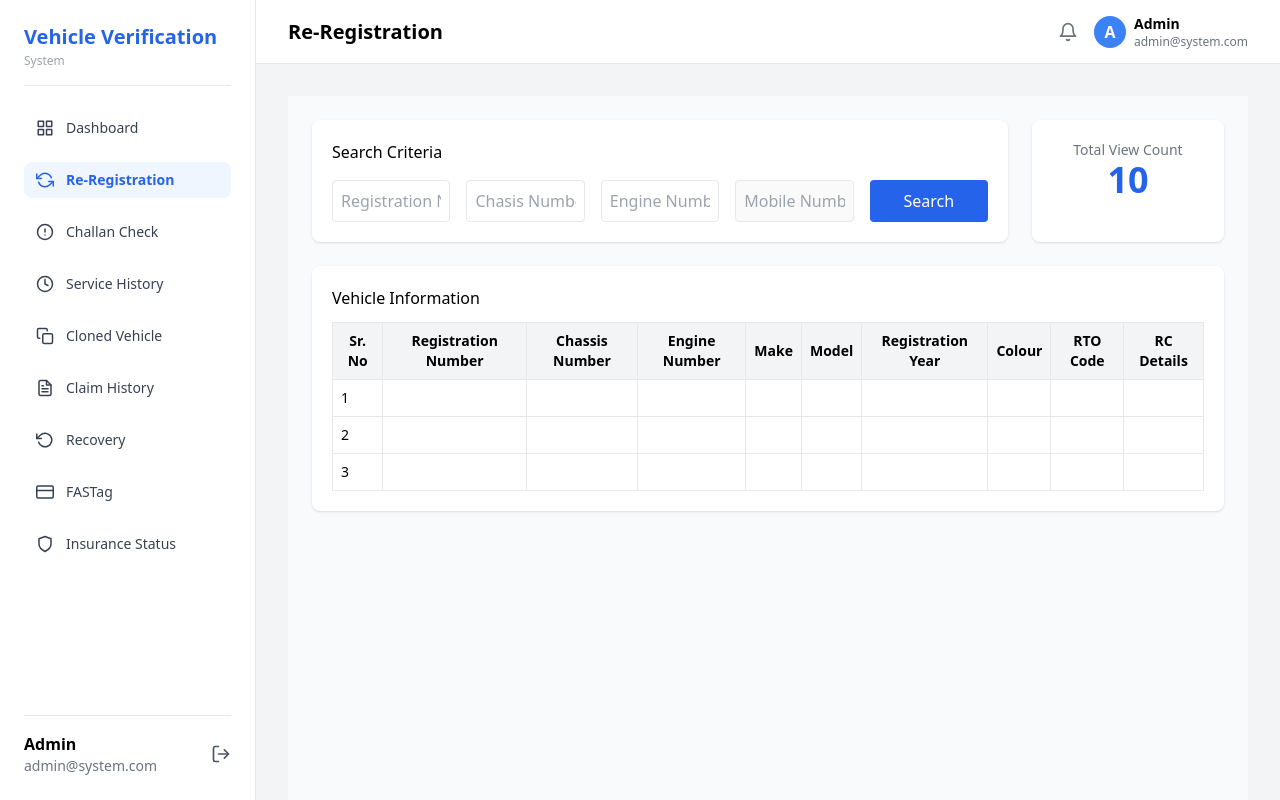
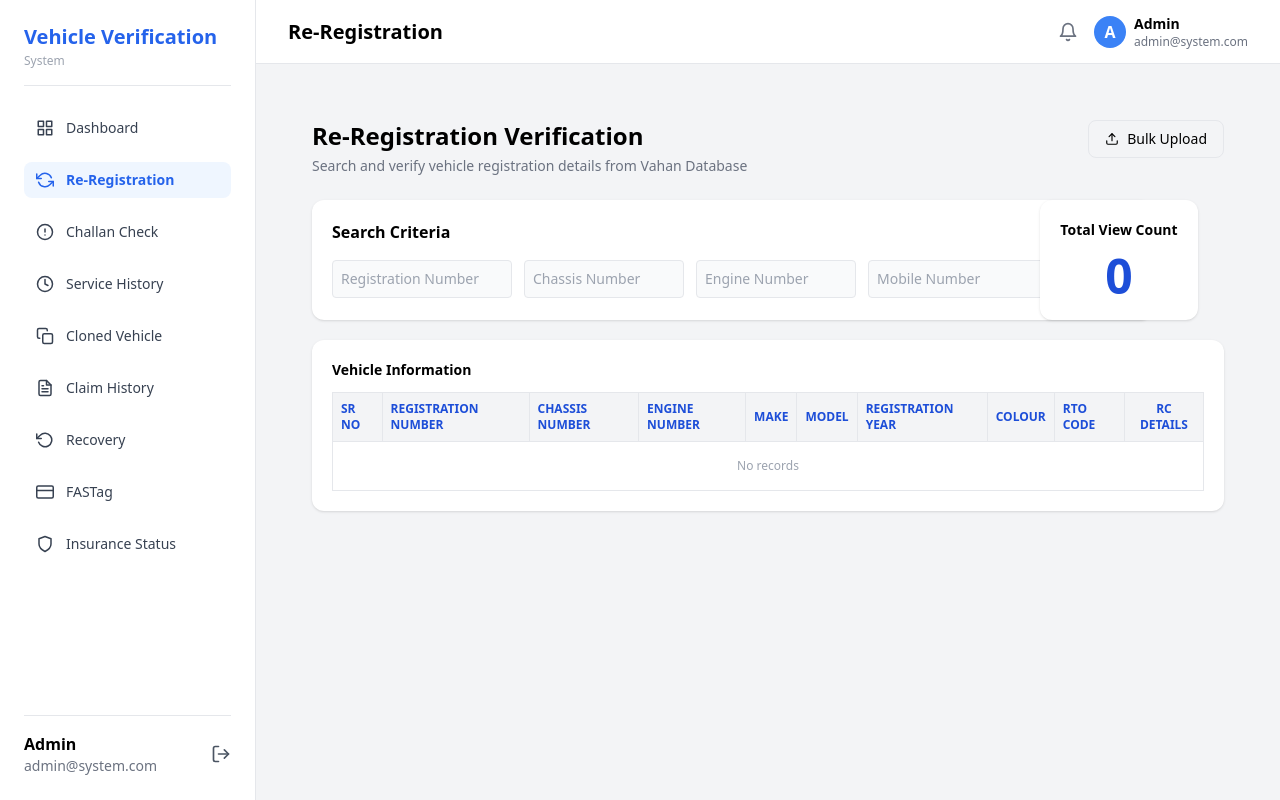
Before and after one commit to LaxmanGudimalla/satyasakshi-frontend, a React (Create React App) app: page /admin/re-registration in a window 1280 px wide. Built offline with nearby package versions, Linux system fonts and the light colour scheme.

Commit message:
Updated the ReREgistration.jsx

```diff
--- a/src/pages/adminPages/ReRegistration.jsx
+++ b/src/pages/adminPages/ReRegistration.jsx
@@ -1,7 +1,10 @@
 import { useState } from "react";
 import { searchReRegistration } from "../../services/admin.service";
+import { FiSearch,FiUpload  } from "react-icons/fi";
+
 
 export default function ReRegistration() {
+
   const [form, setForm] = useState({
     registrationNumber: "",
     chassisNumber: "",
@@ -10,6 +13,7 @@ export default function ReRegistration() {
   });
 
   const [result, setResult] = useState(null);
+  const [popup, setPopup] = useState(null);
   const [loading, setLoading] = useState(false);
 
   const handleChange = (e) => {
@@ -25,7 +29,7 @@ export default function ReRegistration() {
     try {
       setLoading(true);
       const res = await searchReRegistration(form);
-      setResult(res.data);
+      setResult(res);
     } catch (err) {
       alert(err.message);
       setResult(null);
@@ -35,85 +39,201 @@ export default function ReRegistration() {
   };
 
   return (
-    <div className="p-6 bg-gray-50 min-h-screen">
-      {/* SEARCH CRITERIA */}
-      <div className="flex gap-6 mb-6">
-        <div className="bg-white p-5 rounded-lg shadow flex-1">
-          <h3 className="font-medium mb-4">Search Criteria</h3>
-          <div className="grid grid-cols-1 md:grid-cols-5 gap-4">
-            <input className="border p-2 rounded" name="registrationNumber" placeholder="Registration Number" onChange={handleChange} />
-            <input className="border p-2 rounded" name="chassisNumber" placeholder="Chasis Number" onChange={handleChange} />
-            <input className="border p-2 rounded" name="engineNumber" placeholder="Engine Number" onChange={handleChange} />
-            <input className="border p-2 rounded" name="mobileNumber" placeholder="Mobile Number" disabled />
-            <button onClick={handleSearch} className="bg-blue-600 text-white rounded px-4">
-              Search
+    <div className="p-6 bg-gray-100 min-h-screen">
+   {/* ---------- POPUP ---------- */}
+      {popup && (
+        <div className="fixed inset-0 bg-black bg-opacity-40 flex items-center justify-center">
+          <div className="bg-white p-6 rounded-xl shadow w-96">
+            <h3 className="font-medium text-lg mb-4">RC Personal Details</h3>
+
+            <div className="text-sm space-y-2">
+              <p><b>Owner Name:</b> {popup.ownerName}</p>
+              <p><b>Office Code:</b> {popup.officeCode}</p>
+              <p><b>Vehicle Class:</b> {popup.vehicleClass}</p>
+              <p><b>Color:</b> {popup.color}</p>
+              <p><b>Fitness Date:</b> {popup.fitnessDate}</p>
+              <p><b>Record Found In:</b> {popup.recordFoundIn}</p>
+            </div>
+
+            <button
+              className="mt-4 border px-4 py-1 rounded"
+              onClick={() => setPopup(null)}
+            >
+              Close
             </button>
           </div>
         </div>
+      )}
 
-        <div className="bg-white p-5 rounded-lg shadow w-48 text-center">
-          <p className="text-sm text-gray-500">Total View Count</p>
-          <p className="text-4xl font-bold text-blue-600">10</p>
+
+      {/* ───────── HEADER ROW ───────── */}
+      <div className="flex justify-between items-start mb-6">
+        <div>
+          <h1 className="text-2xl font-bold">
+            Re-Registration Verification
+          </h1>
+
+          <p className="text-sm text-gray-500 mt-1">
+            Search and verify vehicle registration details from Vahan Database
+          </p>
         </div>
+
+<button className="bg-gray-100 border px-4 py-2 rounded-lg text-sm flex items-center gap-2">
+  <FiUpload className="text-black" />
+  Bulk Upload
+</button>
+
       </div>
 
-      {/* VEHICLE INFORMATION TABLE */}
-      <div className="bg-white p-5 rounded-lg shadow mb-6">
-        <h3 className="font-medium mb-3">Vehicle Information</h3>
 
-        <table className="w-full text-sm border">
+      {/* ───────── TOP SECTION ───────── */}
+      <div className="grid grid-cols-1 md:grid-cols-4 gap-6 ">
+
+        {/* ───── SEARCH CRITERIA CARD ───── */}
+<div className="bg-white rounded-xl shadow col-span-3 p-5 max-w-[840px] mx-auto">
+
+  <h3 className="font-semibold mb-4">
+    Search Criteria
+  </h3>
+
+  {/* INLINE CONSTRAINED ROW */}
+  <div className="flex items-center gap-3">
+
+    <input
+      className="border p-2 rounded text-sm bg-gray-50"
+      name="registrationNumber"
+      placeholder="Registration Number"
+      onChange={handleChange}
+      value={form.registrationNumber}
+      style={{ maxWidth: "180px" }}     // ONLY VISUAL LIMIT
+    />
+
+    <input
+      className="border p-2 rounded text-sm bg-gray-50"
+      name="chassisNumber"
+      placeholder="Chassis Number"
+      onChange={handleChange}
+      value={form.chassisNumber}
+      style={{ maxWidth: "160px" }}
+    />
+
+    <input
+      className="border p-2 rounded text-sm bg-gray-50"
+      name="engineNumber"
+      placeholder="Engine Number"
+      onChange={handleChange}
+      value={form.engineNumber}
+      style={{ maxWidth: "160px" }}
+    />
+
+    {/* MOBILE NUMBER – existing */}
+    <input
+      className="border p-2 rounded flex-1 text-sm bg-gray-50"
+      name="mobileNumber"
+      placeholder="Mobile Number"
+      disabled
+      value={form.mobileNumber}
+    />
+
+    {/* SEARCH BUTTON INLINE */}
+    <button
+      onClick={handleSearch}
+      className="bg-blue-600 text-white px-4 py-2 rounded-lg text-sm flex items-center gap-1"
+    >
+      <FiSearch className="text-white" />
+      Search
+    </button>
+
+  </div>
+</div>
+
+
+
+
+        {/* ───── TOTAL VIEW COUNT CARD ───── */}
+        <div className="bg-white rounded-xl shadow p-5 text-center max-w-[320px] mx-auto">
+          <h3 className="text-sm font-bold">
+            Total View Count
+          </h3>
+
+          <p className="text-5xl font-bold text-blue-700 mt-3">
+            {result?.vehicleInformation?.length || 0}
+          </p>
+        </div>
+
+      </div>
+
+
+      {/* ───────── VEHICLE INFORMATION TABLE ───────── */}
+      <div className="bg-white rounded-xl shadow p-5 mt-5">
+        <h3 className="text-sm font-bold mb-3">
+          Vehicle Information
+        </h3>
+
+        <table className="w-full text-xs border">
           <thead className="bg-gray-100">
-            <tr>
-              <th className="border p-2">Sr. No</th>
-              <th className="border p-2">Registration Number</th>
-              <th className="border p-2">Chassis Number</th>
-              <th className="border p-2">Engine Number</th>
-              <th className="border p-2">Make</th>
-              <th className="border p-2">Model</th>
-              <th className="border p-2">Registration Year</th>
-              <th className="border p-2">Colour</th>
-              <th className="border p-2">RTO Code</th>
-              <th className="border p-2">RC Details</th>
+            <tr className="uppercase text-blue-700">
+              <th className="p-2 border text-left">Sr No</th>
+              <th className="p-2 border text-left">Registration Number</th>
+              <th className="p-2 border text-left">Chassis Number</th>
+              <th className="p-2 border text-left">Engine Number</th>
+              <th className="p-2 border text-left">Make</th>
+              <th className="p-2 border text-left">Model</th>
+              <th className="p-2 border text-left">Registration Year</th>
+              <th className="p-2 border text-left">Colour</th>
+              <th className="p-2 border text-left">RTO Code</th>
+              <th className="p-2 border text-center">RC Details</th>
             </tr>
           </thead>
+
           <tbody>
-            {[1, 2, 3].map((i) => (
+            {result?.vehicleInformation?.map((v, i) => (
               <tr key={i}>
-                <td className="border p-2">{i}</td>
-                <td className="border p-2"></td>
-                <td className="border p-2"></td>
-                <td className="border p-2"></td>
-                <td className="border p-2"></td>
-                <td className="border p-2"></td>
-                <td className="border p-2"></td>
-                <td className="border p-2"></td>
-                <td className="border p-2"></td>
-                <td className="border p-2"></td>
+                <td className="p-2 border">{i + 1}</td>
+                <td className="p-2 border">{v.registrationNumber}</td>
+                <td className="p-2 border">{v.chassisNumber}</td>
+                <td className="p-2 border">{v.engineNumber}</td>
+                <td className="p-2 border">{v.make}</td>
+                <td className="p-2 border">{v.model}</td>
+                <td className="p-2 border">{v.registrationYear}</td>
+                <td className="p-2 border">{v.colour}</td>
+                <td className="p-2 border">{v.officeCode}</td>
+
+                <td className="p-2 border text-center">
+                  <button
+                    className="border px-3 py-1 rounded text-[10px]"
+                    onClick={() => setPopup(result.popupDetails[i])}
+                  >
+                    View
+                  </button>
+                </td>
               </tr>
             ))}
+
+            {!result?.vehicleInformation?.length && (
+              <tr>
+                <td colSpan="10" className="p-4 text-center text-gray-400">
+                  No records
+                </td>
+              </tr>
+            )}
           </tbody>
         </table>
       </div>
 
-      {/* SEARCH VEHICLE DETAILS */}
-      {result && (
-        <div className="bg-white p-5 rounded-lg shadow">
-          <div className="flex justify-between mb-3">
-            <h3 className="font-medium">Search Vehicle Details</h3>
-            <div className="flex gap-2">
-              <button className="border px-3 py-1 rounded-lg text-sm">Print</button>
-              <button className="border px-3 py-1 rounded-lg text-sm">Back</button>
-            </div>
-          </div>
 
-          <p className="text-green-600 font-medium text-center mb-4">
+      {/* ───────── SEARCH VEHICLE DETAILS SECTION ───────── */}
+      {result?.searchVehicleDetails && (
+        <div className="bg-white rounded-xl shadow p-5 mt-5">
+
+          <h4 className="text-center text-green-600 text-sm font-semibold mb-3">
             Search Result for the Engine No {form.engineNumber}
-          </p>
+          </h4>
 
-          <table className="w-full text-sm border">
+          <table className="w-full text-xs border">
             <thead className="bg-gray-100">
-              <tr>
-                <th className="border p-2">Sr. No</th>
+              <tr className="uppercase text-gray-500">
+                <th className="border p-2">Sr No</th>
                 <th className="border p-2">Vehicle Number</th>
                 <th className="border p-2">Office Code</th>
                 <th className="border p-2">Chassis Number</th>
@@ -124,24 +244,41 @@ export default function ReRegistration() {
                 <th className="border p-2">Record Found In</th>
               </tr>
             </thead>
+
             <tbody>
-              <tr>
-                <td className="border p-2">1</td>
-                <td className="border p-2">AR01J9030</td>
-                <td className="border p-2">AR1</td>
-                <td className="border p-2">{result.personalInformation?.address}</td>
-                <td className="border p-2">{result.personalInformation?.fullName}</td>
-                <td className="border p-2">MOTOR CAR</td>
-                <td className="border p-2">WHITE</td>
-                <td className="border p-2">31 Jul, 2031</td>
-                <td className="border p-2">V4</td>
-              </tr>
+              {Array.isArray(result.searchVehicleDetails)
+                ? result.searchVehicleDetails.map((v, i) => (
+                <tr key={i}>
+                  <td className="border p-2">{i + 1}</td>
+                  <td className="border p-2">{v.vehicleNumber}</td>
+                  <td className="border p-2">{v.officeCode}</td>
+                  <td className="border p-2">{v.chassisNumber}</td>
+                  <td className="border p-2">{v.ownerName}</td>
+                  <td classNameName="border p-2">{v.vehicleClass}</td>
+                  <td className="border p-2">{v.color}</td>
+                  <td className="border p-2">{v.fitnessDate}</td>
+                  <td className="border p-2">{v.recordFoundIn}</td>
+                </tr>))
+                : (
+                    <tr>
+                      <td colSpan="9" className="p-4 text-center">
+                        No data found
+                      </td>
+                    </tr>
+                  )
+              }
             </tbody>
           </table>
+
+          {loading && (
+            <p className="mt-3 text-center text-gray-500 text-sm">
+              Loading...
+            </p>
+          )}
+
         </div>
       )}
 
-      {loading && <p className="mt-4 text-gray-500">Loading...</p>}
     </div>
   );
 }
--- a/src/services/admin.service.js
+++ b/src/services/admin.service.js
@@ -14,7 +14,7 @@ export const searchReRegistration = ({ registrationNumber, chassisNumber, engine
   if (chassisNumber) params.append("chassisNumber", chassisNumber);
   if (engineNumber) params.append("engineNumber", engineNumber);
 
-  return apiRequest(`/driving-licence?${params.toString()}`, {
+  return apiRequest(`/re-registration?${params.toString()}`, {
     headers: {
       Authorization: `Bearer ${localStorage.getItem("token")}`
     }
```
